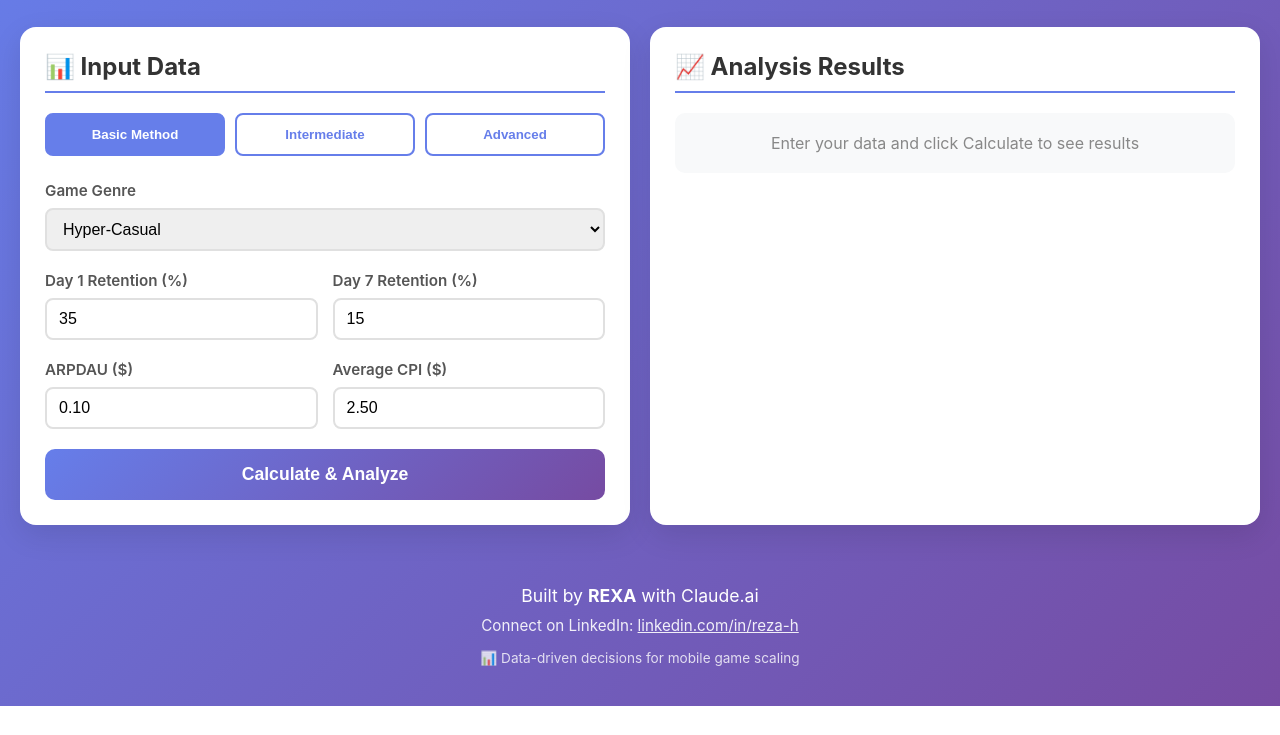
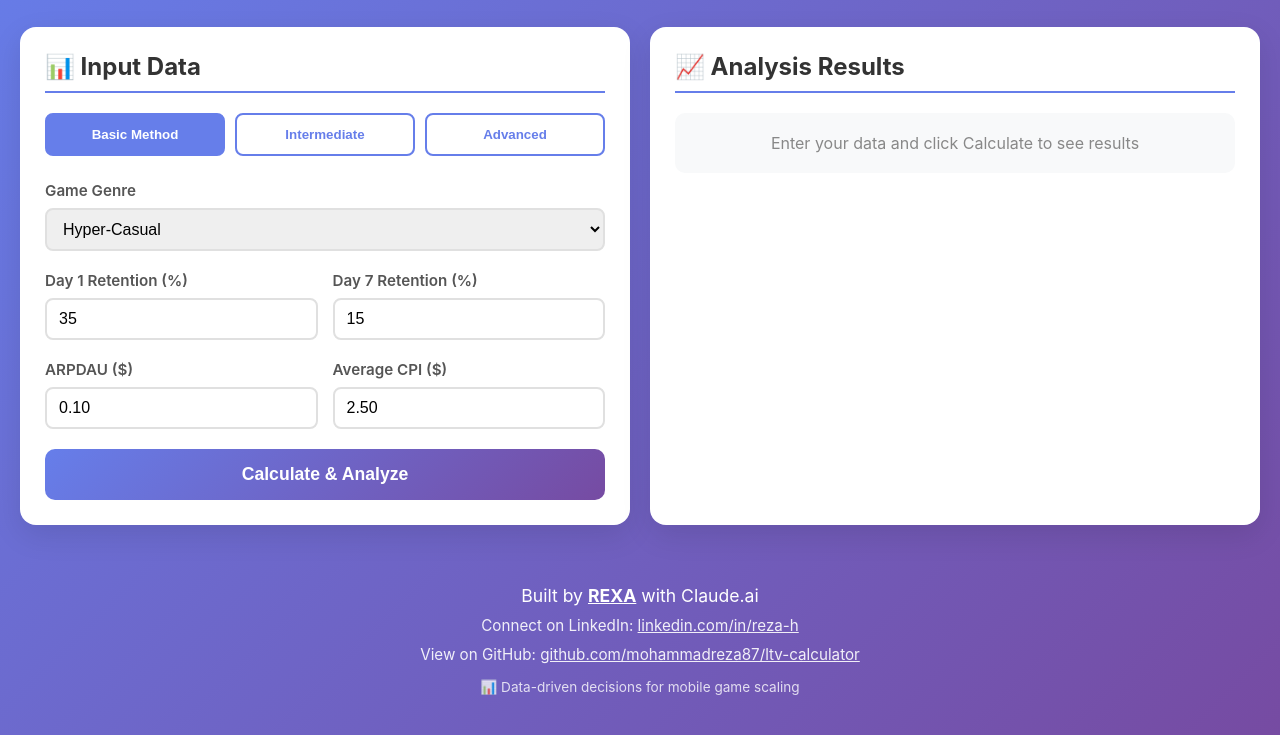
Before and after one commit to mohammadreza87/ltv-calculator, a plain HTML site: page index.html in a window 1280 px wide. Shown: the part 103-838 px from the top of the page. Before the commit the page ends 809 px from the top, so only its background shows below. Drawn offline with Linux system fonts and the light colour scheme.

Commit message:
Add website and GitHub links to footer

```diff
--- a/index.html
+++ b/index.html
@@ -547,12 +547,18 @@
     <!-- Footer Attribution -->
     <div style="text-align: center; margin-top: 40px; padding: 20px; color: white;">
         <p style="font-size: 1.1rem; margin-bottom: 10px;">
-            Built by <strong>REXA</strong> with Claude.ai
+            Built by <a href="https://reza-h.com" target="_blank" style="color: white; font-weight: bold;">REXA</a> with Claude.ai
         </p>
-        <p style="font-size: 0.95rem; opacity: 0.9;">
+        <p style="font-size: 0.95rem; opacity: 0.9; margin-bottom: 10px;">
             Connect on LinkedIn:
             <a href="https://www.linkedin.com/in/reza-h/" target="_blank" style="color: white; text-decoration: underline;">
                 linkedin.com/in/reza-h
+            </a>
+        </p>
+        <p style="font-size: 0.95rem; opacity: 0.9;">
+            View on GitHub:
+            <a href="https://github.com/mohammadreza87/ltv-calculator" target="_blank" style="color: white; text-decoration: underline;">
+                github.com/mohammadreza87/ltv-calculator
             </a>
         </p>
         <p style="font-size: 0.85rem; opacity: 0.8; margin-top: 15px;">
```
